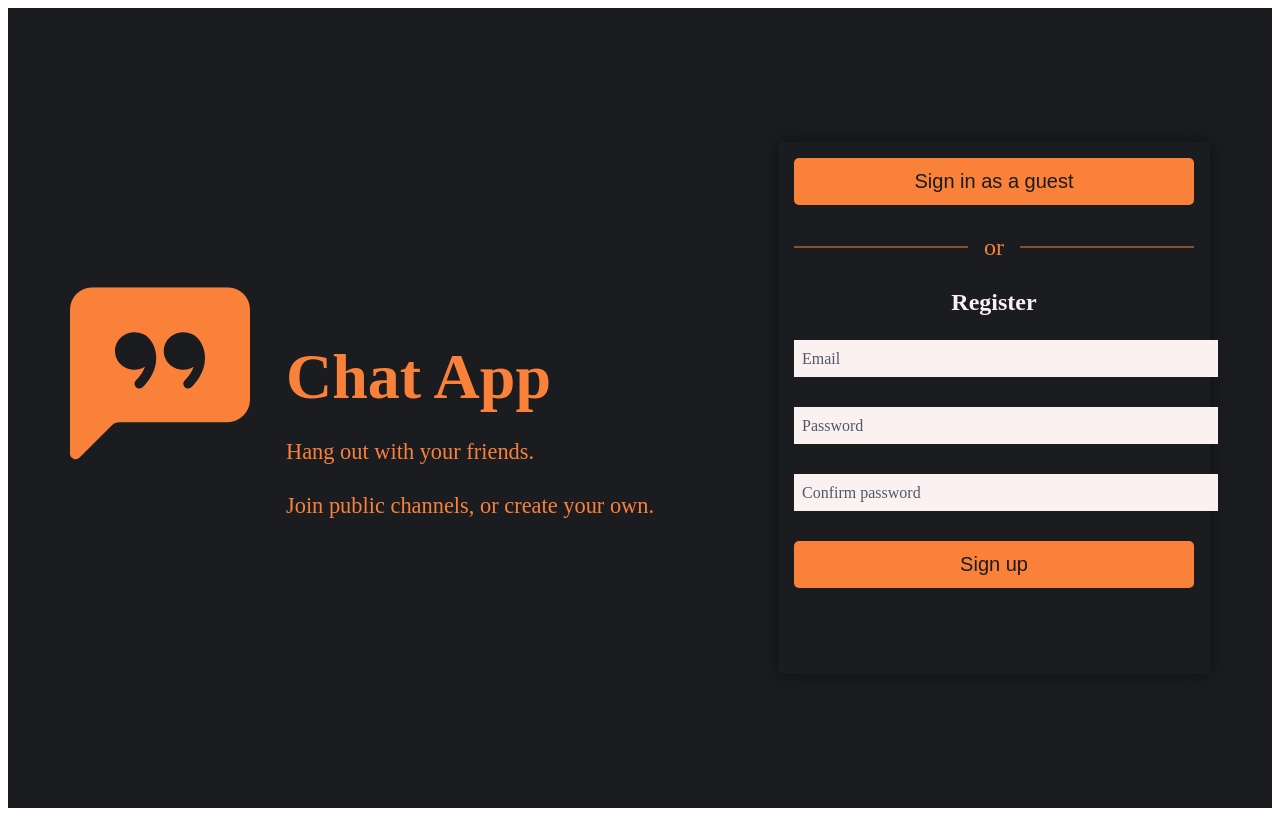
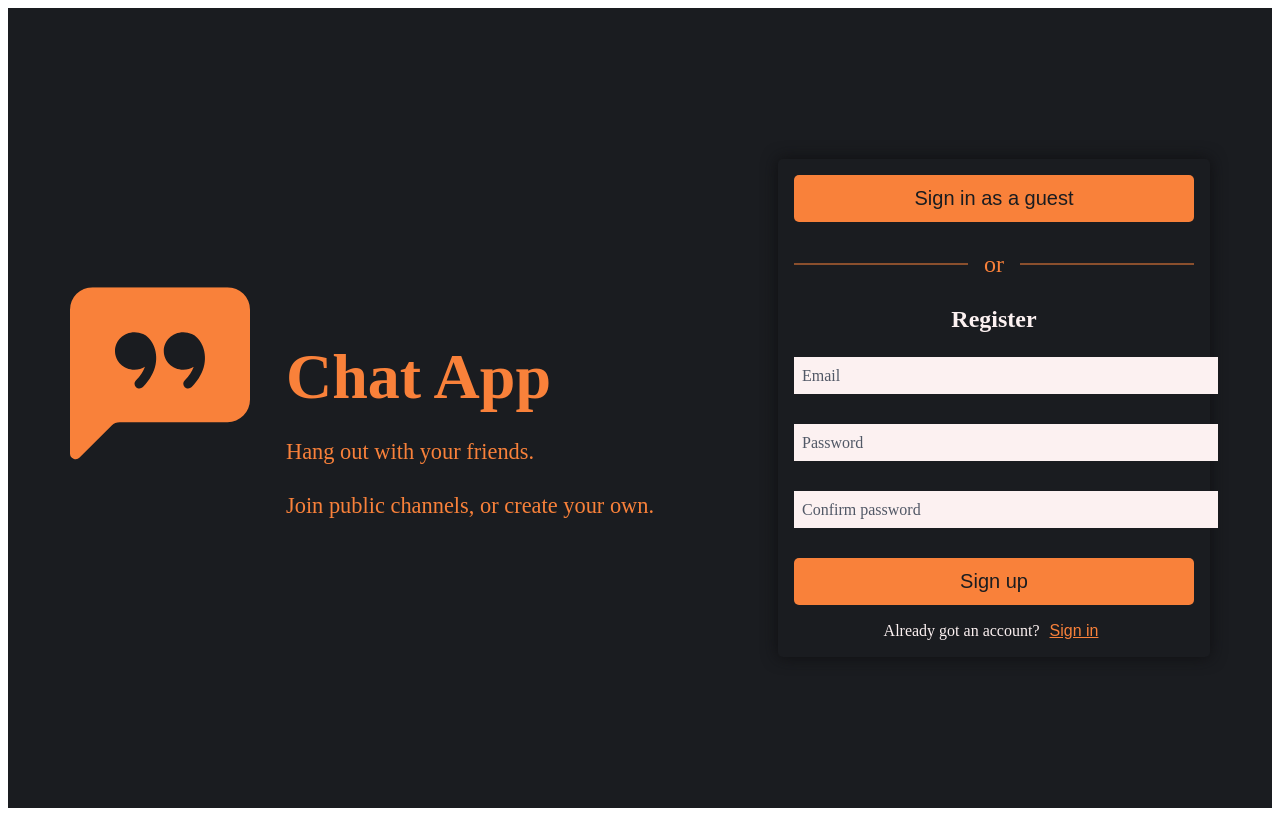
Before and after one commit to SinaBYR/chat-app-react, a React (Create React App) app: page / in a window 1280 px wide. Built offline with nearby package versions, Linux system fonts and the light colour scheme.

Commit message:
Add Footer section

```diff
--- a/src/components/Showcase/Auth/Auth.tsx
+++ b/src/components/Showcase/Auth/Auth.tsx
@@ -5,7 +5,7 @@ import { SignUp } from "./SignUp/SignUp";
 
 const Wrapper = styled.section`
   width: 400px;
-  height: 500px;
+  /* height: 500px; */
   padding: 1rem;
   box-shadow: 0 0 16px #0f0f11;
   border-radius: 5px;
@@ -43,14 +43,40 @@ const Break = styled.div`
   }
 `
 
+const Footer = styled.div`
+  color: ${({ theme }) => theme.colors.white};
+  margin-top: 1rem;
+  text-align: center;
+
+  & button {
+    color: ${({ theme }) => theme.colors.orange};
+    background-color: unset;
+    font-size: 1rem;
+    border: none;
+    text-decoration: underline;
+    cursor: pointer;
+  }
+`
+
 export function Auth() {
   const [page, setPage] = useState<'signup' | 'signin'>('signup');
+
+  function pageChangeHandler() {
+    if(page === 'signup') {
+      return setPage('signin')
+    }
+
+    setPage('signup')
+  }
+
   return (
     <Wrapper>
       <Button bgColor="orange" foreColor="black" fullWidth>Sign in as a guest</Button>
       <Break />
       {page === 'signup' ? <SignUp /> : 'Sign in'}
-      {/* <Button bgColor="orange" foreColor="black" fullWidth style={{marginTop: '1.5rem'}}>Register</Button> */}
+      <Footer>
+        Already got an account? <button onClick={pageChangeHandler}>Sign in</button>
+      </Footer>
     </Wrapper>
   )
 }
```
